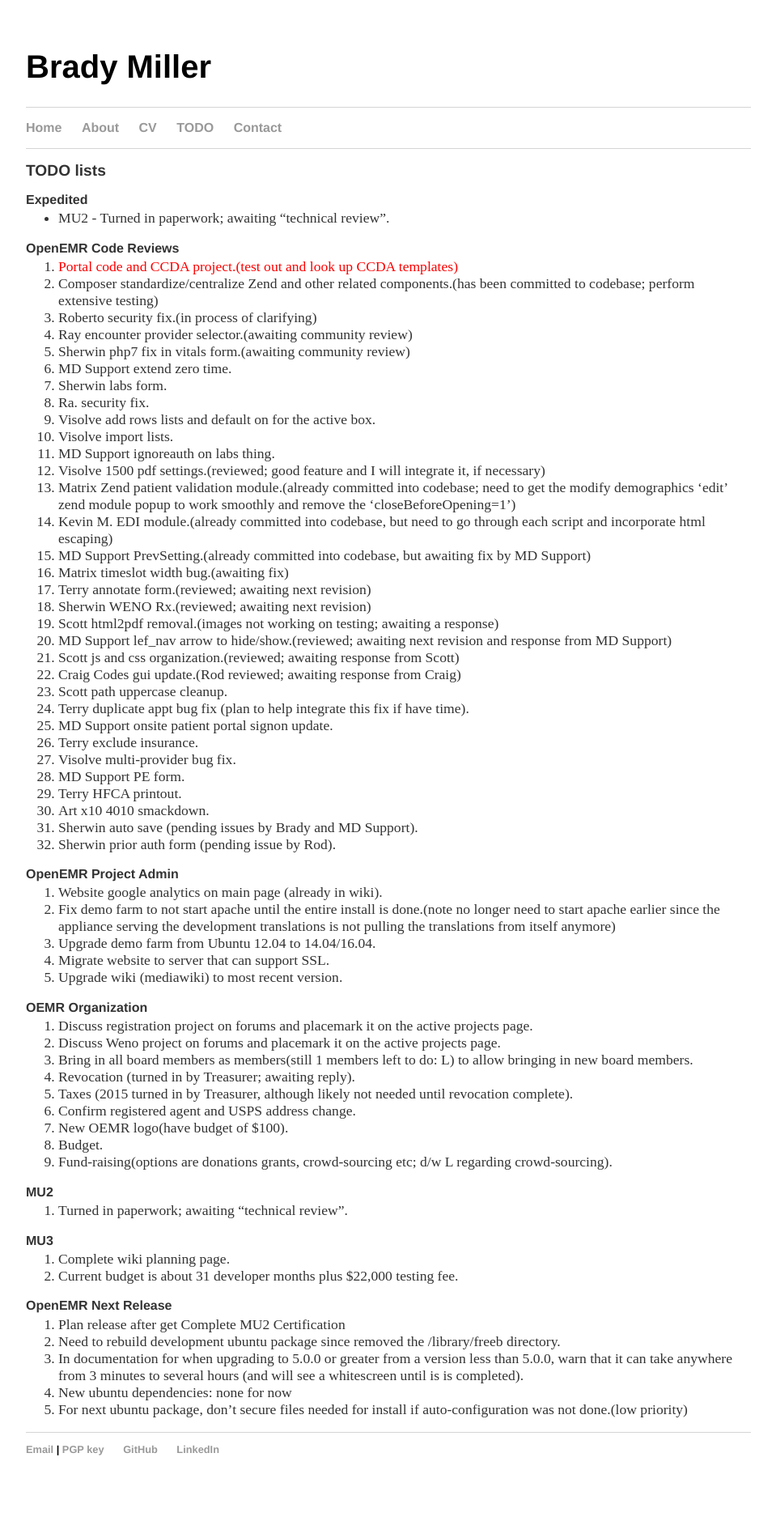
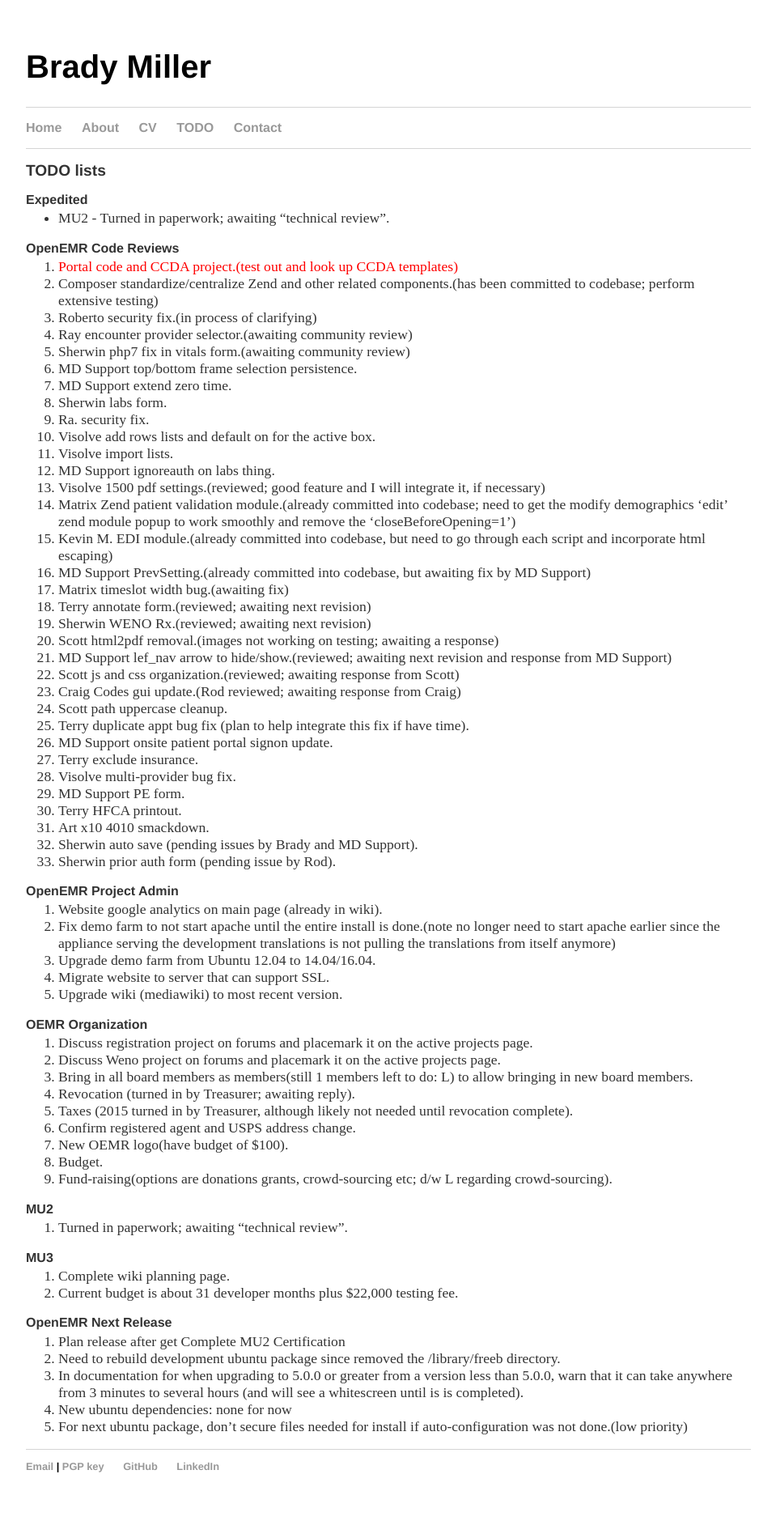
Before and after one commit to bradymiller/bradymiller.github.io, a Jekyll site: the page built from todo/index.md, in a window 1280 px wide. Shown: the whole page at 81% size, without its empty margins (160-1119 px from the left). Built offline with Jekyll 4.4.1, drawn with Linux system fonts in a browser that asks for light colours; before the commit the page ends 1858 px from its top, so only the background shows below that.

Commit message:
Update todo list

```diff
--- a/todo/index.md
+++ b/todo/index.md
@@ -12,6 +12,7 @@
 1. Roberto security fix.(in process of clarifying)
 1. Ray encounter provider selector.(awaiting community review)
 1. Sherwin php7 fix in vitals form.(awaiting community review)
+1. MD Support top/bottom frame selection persistence.
 1. MD Support extend zero time.
 1. Sherwin labs form.
 1. Ra. security fix.
```
